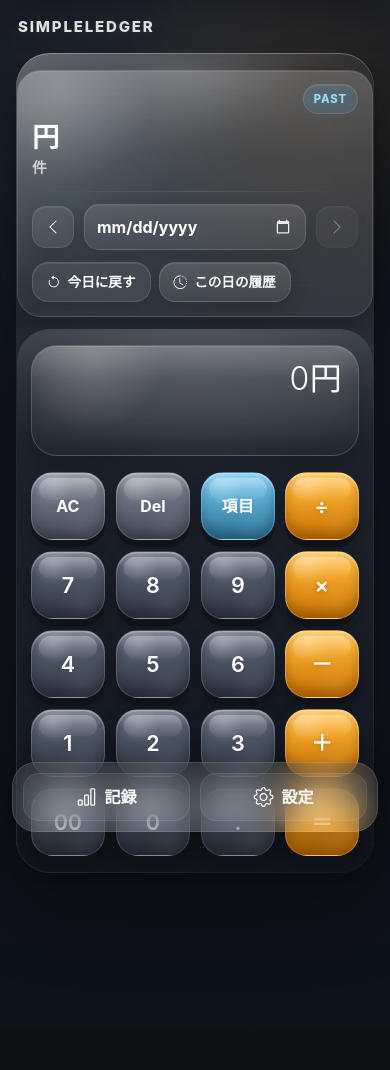
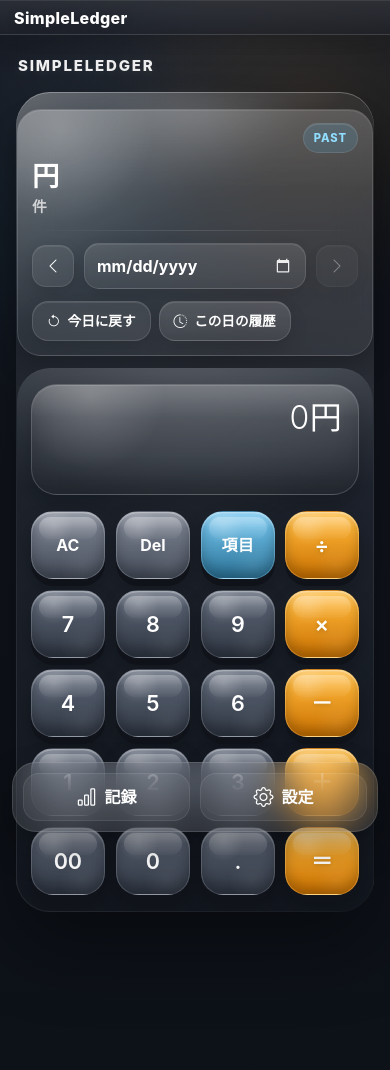
Before and after one commit to yukiakimori0317-art/simpleledger, a Django app: template kakeibo/templates/kakeibo/index.html in a window 390 px wide. Before the commit the page ends 873 px from the top, so only its background shows below. Run offline with Django 5.2, Linux system fonts and the light colour scheme; the template is opened without the code that fills it, so the values that code supplies are empty; parts of the project's set-up code (start-up, migrations or seed data) failed here and were passed over.

Commit message:
add iphone style logout topbar

```diff
--- a/kakeibo/templates/kakeibo/base.html
+++ b/kakeibo/templates/kakeibo/base.html
@@ -17,7 +17,11 @@
         }
 
         body {
-            background-color: #f8f9fa;
+            background:
+                radial-gradient(circle at top, rgba(80, 95, 130, 0.22) 0%, transparent 34%),
+                linear-gradient(180deg, #10141b 0%, #171c25 45%, #1c2230 100%);
+            min-height: 100vh;
+            color: #f4f7fb;
             -webkit-text-size-adjust: 100%;
             text-size-adjust: 100%;
             font-family:
@@ -44,10 +48,120 @@
             border-radius: 0.75rem;
         }
 
+        /* ===== Topbar ===== */
+        .topbar {
+            position: sticky;
+            top: 0;
+            z-index: 1200;
+            display: flex;
+            align-items: center;
+            justify-content: space-between;
+            gap: 12px;
+            padding: calc(12px + env(safe-area-inset-top)) 16px 10px;
+            background:
+                linear-gradient(180deg,
+                    rgba(255, 255, 255, 0.10) 0%,
+                    rgba(255, 255, 255, 0.04) 100%),
+                rgba(18, 22, 30, 0.58);
+            backdrop-filter: blur(18px) saturate(150%);
+            -webkit-backdrop-filter: blur(18px) saturate(150%);
+            border-bottom: 1px solid rgba(255, 255, 255, 0.08);
+            box-shadow:
+                0 10px 24px rgba(0, 0, 0, 0.14),
+                inset 0 1px 0 rgba(255, 255, 255, 0.08);
+        }
+
+        .app-brand {
+            color: #ffffff;
+            font-size: 1.05rem;
+            font-weight: 800;
+            letter-spacing: 0.02em;
+            line-height: 1;
+            text-shadow: 0 1px 10px rgba(0, 0, 0, 0.20);
+        }
+
+        .logout-form {
+            margin: 0;
+        }
+
+        /* ===== iPhone風 小さめガラスログアウトボタン ===== */
+        .iphone-logout-btn {
+            appearance: none;
+            -webkit-appearance: none;
+            border: 1px solid rgba(255, 255, 255, 0.18);
+            border-radius: 999px;
+            min-height: 36px;
+            padding: 0 12px;
+            display: inline-flex;
+            align-items: center;
+            justify-content: center;
+            gap: 7px;
+
+            color: #fff;
+            font-size: 0.84rem;
+            font-weight: 700;
+            letter-spacing: 0.01em;
+            line-height: 1;
+
+            background:
+                linear-gradient(180deg,
+                    rgba(255,255,255,0.26) 0%,
+                    rgba(255,255,255,0.12) 24%,
+                    rgba(255,255,255,0.06) 100%),
+                rgba(45, 52, 66, 0.46);
+
+            backdrop-filter: blur(16px) saturate(155%);
+            -webkit-backdrop-filter: blur(16px) saturate(155%);
+
+            box-shadow:
+                0 10px 24px rgba(0, 0, 0, 0.18),
+                inset 0 1px 0 rgba(255, 255, 255, 0.24),
+                inset 0 -1px 0 rgba(255, 255, 255, 0.04);
+
+            transition:
+                transform 0.14s ease,
+                box-shadow 0.14s ease,
+                opacity 0.14s ease,
+                filter 0.14s ease;
+
+            white-space: nowrap;
+        }
+
+        .iphone-logout-btn:hover {
+            filter: brightness(1.06);
+        }
+
+        .iphone-logout-btn:active {
+            transform: scale(0.96);
+            box-shadow:
+                0 6px 14px rgba(0, 0, 0, 0.16),
+                inset 0 2px 6px rgba(0, 0, 0, 0.16),
+                inset 0 1px 0 rgba(255, 255, 255, 0.12);
+        }
+
+        .iphone-logout-btn:focus-visible {
+            outline: none;
+            box-shadow:
+                0 0 0 3px rgba(123, 184, 255, 0.28),
+                0 10px 24px rgba(0, 0, 0, 0.18),
+                inset 0 1px 0 rgba(255, 255, 255, 0.24);
+        }
+
+        .logout-icon {
+            font-size: 0.95rem;
+            line-height: 1;
+            opacity: 0.92;
+            transform: translateY(-0.5px);
+        }
+
+        main {
+            padding-top: 4px;
+        }
+
         /* ===== Toast stack ===== */
         .toast-stack {
             position: fixed;
-            top: max(14px, env(safe-area-inset-top));
+            top: max(14px, calc(env(safe-area-inset-top) + 56px));
             left: 50%;
             transform: translateX(-50%);
             z-index: 5000;
@@ -59,7 +173,6 @@
             pointer-events: none;
         }
 
-        /* 中央表示したいときに使える */
         .toast-stack.center {
             top: 50%;
             transform: translate(-50%, -50%);
@@ -267,9 +380,28 @@
         }
 
         @media (max-width: 420px) {
+            .topbar {
+                padding: calc(10px + env(safe-area-inset-top)) 14px 8px;
+            }
+
+            .app-brand {
+                font-size: 1rem;
+            }
+
+            .iphone-logout-btn {
+                min-height: 34px;
+                padding: 0 11px;
+                font-size: 0.8rem;
+                gap: 6px;
+            }
+
+            .logout-icon {
+                font-size: 0.9rem;
+            }
+
             .toast-stack {
                 width: calc(100% - 22px);
-                top: max(10px, env(safe-area-inset-top));
+                top: max(10px, calc(env(safe-area-inset-top) + 52px));
             }
 
             .floating-toast {
@@ -290,6 +422,19 @@
 </head>
 
 <body>
+    <div class="topbar">
+        <div class="app-brand">SimpleLedger</div>
+
+        {% if user.is_authenticated %}
+        <form action="{% url 'kakeibo:logout' %}" method="post" class="logout-form">
+            {% csrf_token %}
+            <button type="submit" class="iphone-logout-btn" aria-label="ログアウト">
+                <span class="logout-icon"><i class="bi bi-box-arrow-right"></i></span>
+                <span>ログアウト</span>
+            </button>
+        </form>
+        {% endif %}
+    </div>
 
     {% if messages %}
     <div class="toast-stack" id="toast-stack-server">
--- a/kakeibo/urls.py
+++ b/kakeibo/urls.py
@@ -29,5 +29,9 @@ urlpatterns = [
         name='login'
     ),
     path('accounts/signup/', views.signup, name='signup'),
-    path('accounts/logout/', auth_views.LogoutView.as_view(), name='logout'),
+    path(
+    'accounts/logout/',
+    auth_views.LogoutView.as_view(next_page='kakeibo:login'),
+    name='logout'
+),, auth_views.LogoutView.as_view(), name='logout'),
 ]
```
